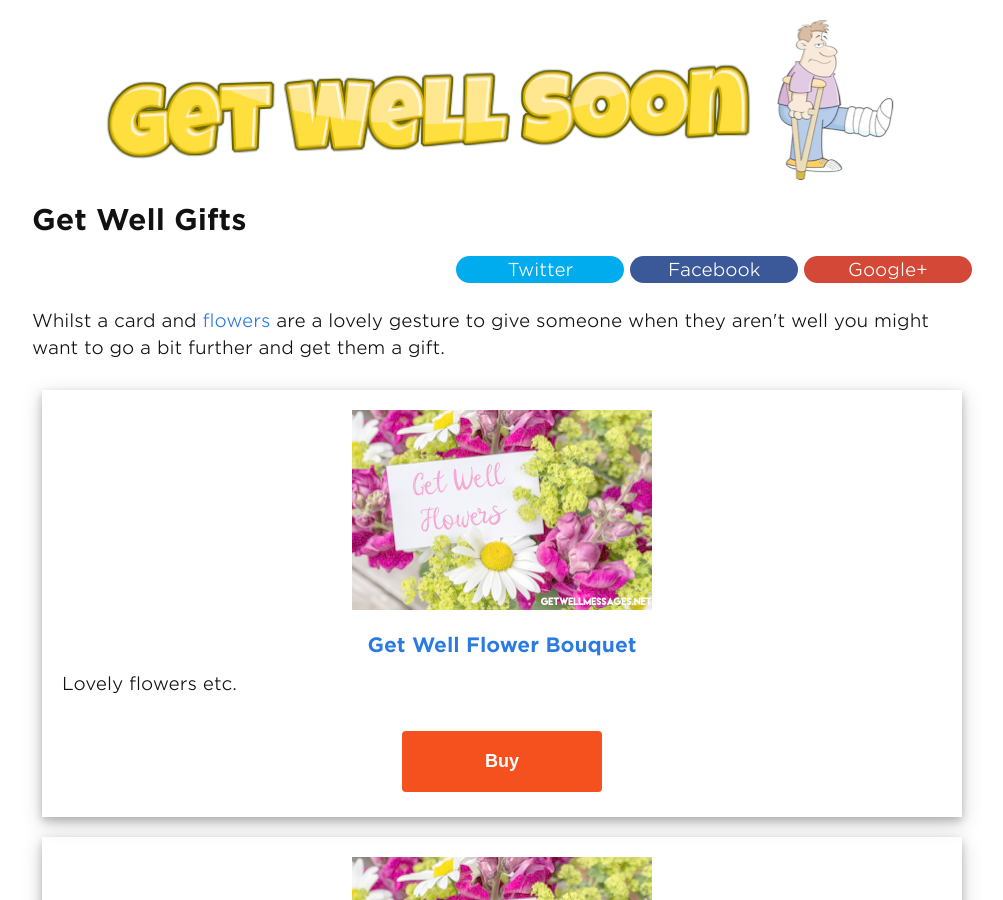
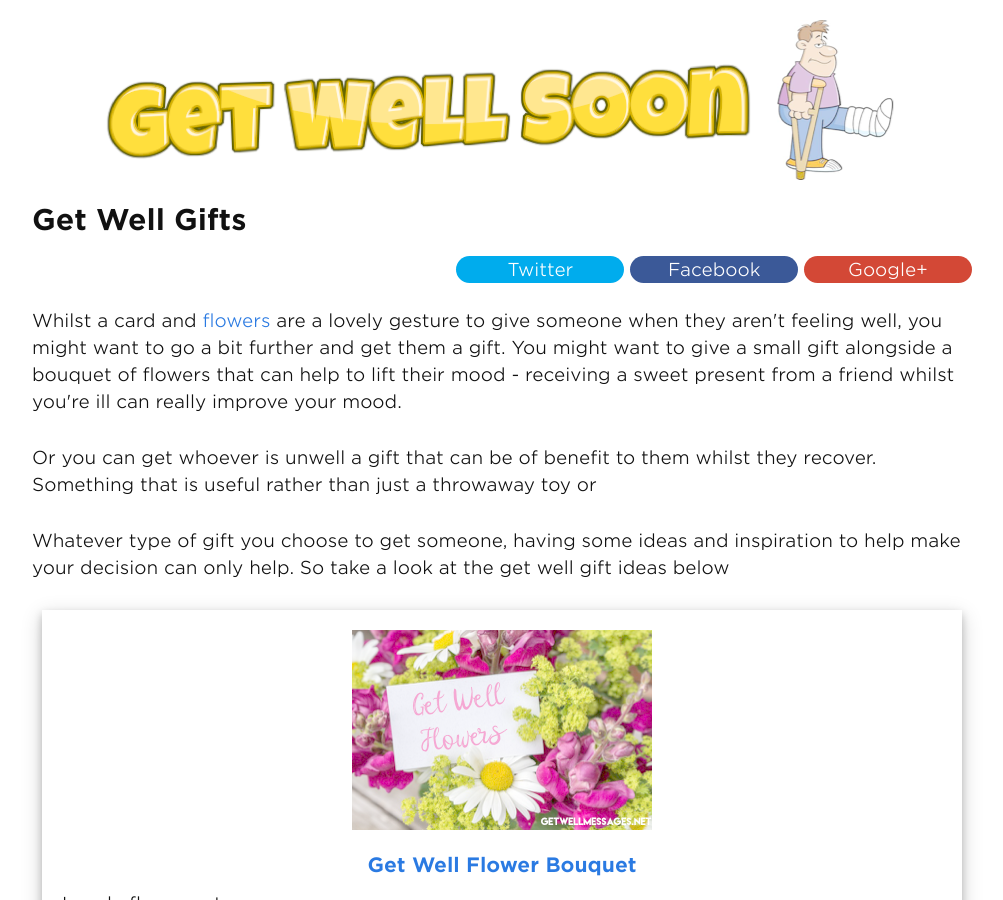
Before and after one commit to andyml123/andyml123.github.io, a Jekyll site: the page built from get-well-gifts.md, in a window 1280 px wide and 900 px high. Shown: the whole window, without its empty margins (138-1141 px from the left). Built offline with Jekyll 4.4.1, drawn with Linux system fonts in a browser that asks for light colours; a script that is not in the unit is left out.

Commit message:
Update get-well-gifts.md

```diff
--- a/get-well-gifts.md
+++ b/get-well-gifts.md
@@ -15,11 +15,15 @@ published: true
 ---
 
 <p>
-Whilst a card and <a href="/get-well-flowers/">flowers</a> are a lovely gesture to give someone when they aren't well you might want to go a bit further and get them a gift.
+Whilst a card and <a href="/get-well-flowers/">flowers</a> are a lovely gesture to give someone when they aren't feeling well, you might want to go a bit further and get them a gift. You might want to give a small gift alongside a bouquet of flowers that can help to lift their mood - receiving a sweet present from a friend whilst you're ill can really improve your mood.
 </p>
 
 <p>
+Or you can get whoever is unwell a gift that can be of benefit to them whilst they recover. Something that is useful rather than just a throwaway toy or
+</p>
 
+<p>
+Whatever type of gift you choose to get someone, having some ideas and inspiration to help make your decision can only help. So take a look at the get well gift ideas below
 </p>
 
 <div class="product-cta-box">
```
